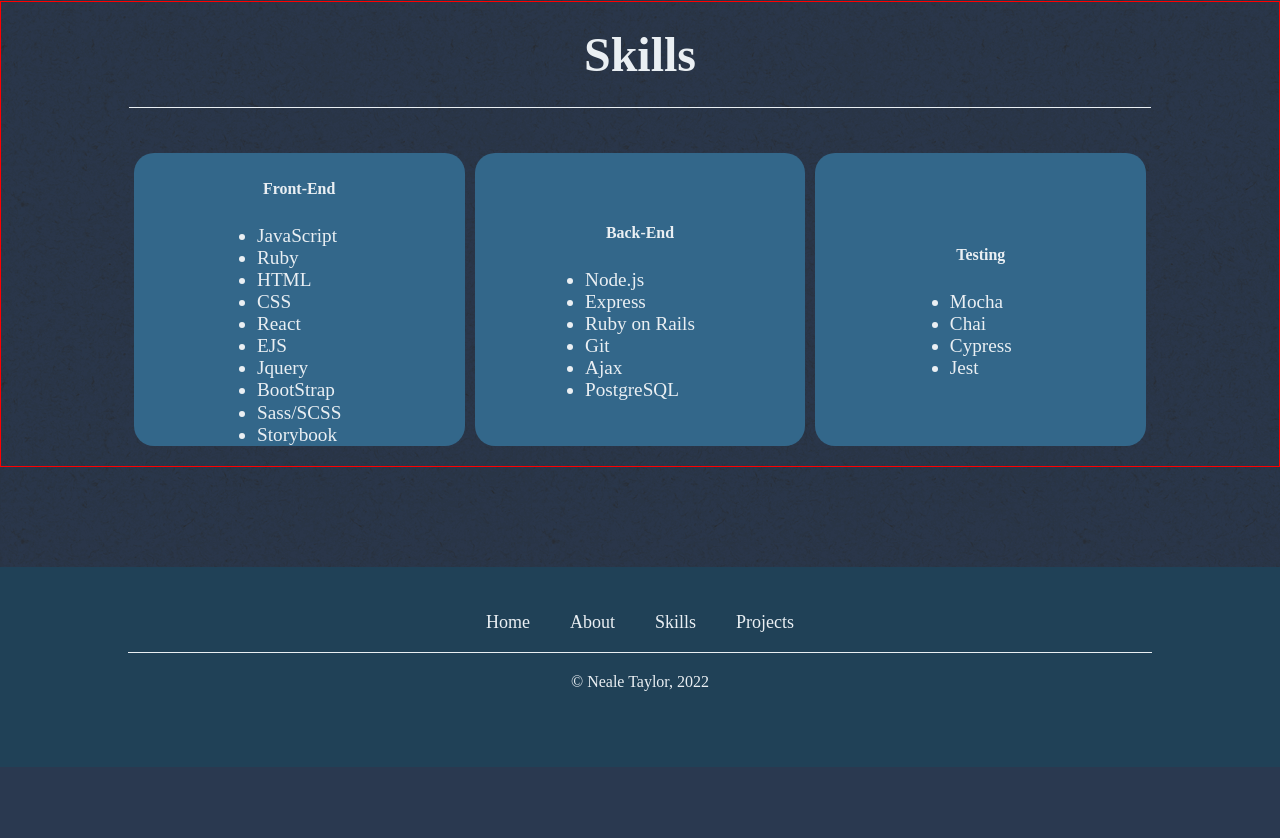
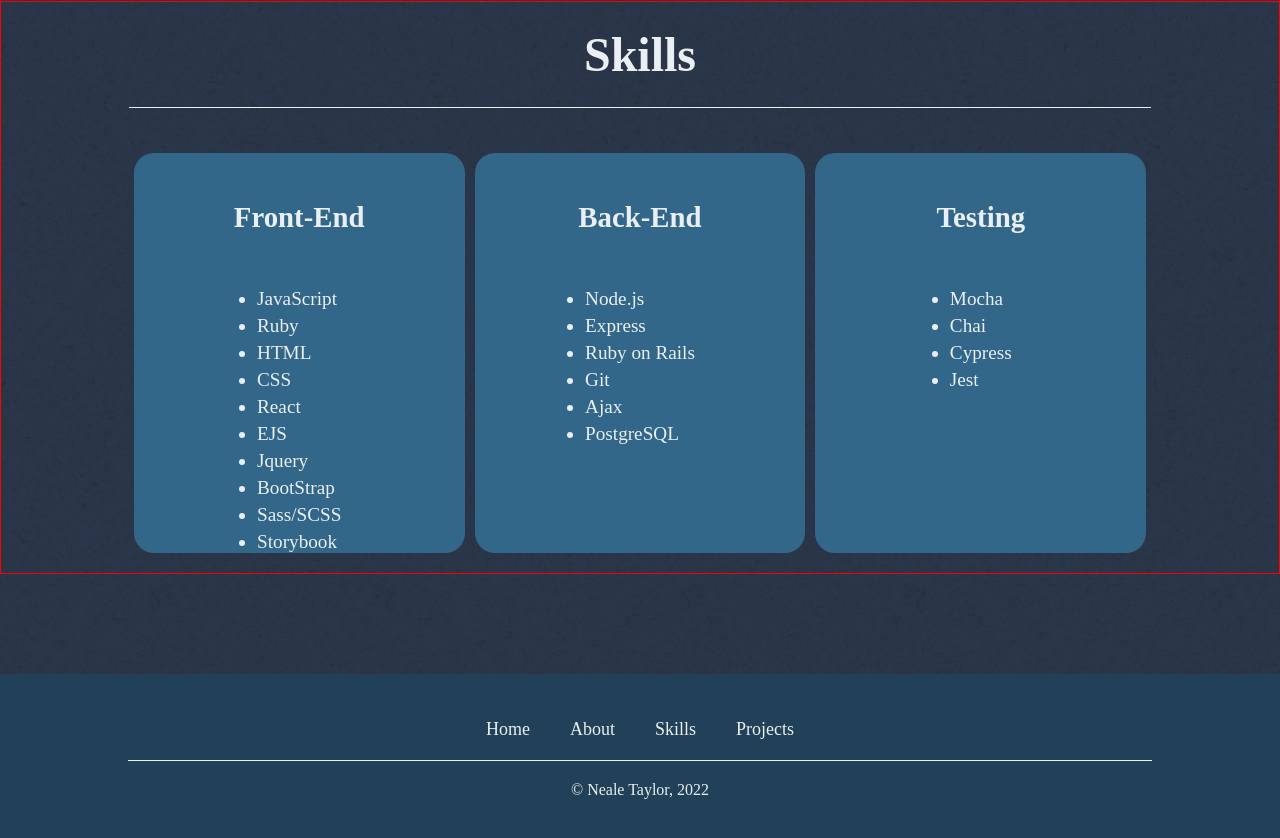
Before and after one commit to NealePT/nealetaylorcom, a React (Create React App) app in the folder react-site/: page / in a window 1280 px wide. Shown: the part 1480-2318 px from the top of the page. Before the commit the page ends 2247 px from the top, so only its background shows below. Built offline with nearby package versions, Linux system fonts and the light colour scheme.

Commit message:
modify flex

```diff
--- a/react-site/src/components/Skills.css
+++ b/react-site/src/components/Skills.css
@@ -17,10 +17,10 @@
   border-radius: 20px;
   color: #EAEFF3;
   max-height: 400px;
+  min-height: 400px;
   display: flex;
   flex-direction: column;
   align-items: center;
-  justify-content: center;
   margin: 20px 5px;
   min-width: calc(100% / 3 - 10px);
   font-size: 1.2rem;
@@ -29,4 +29,13 @@
 .skillcard {
   display: flex;
   flex-wrap: wrap;
+  justify-content: space-between;
 }
+
+.skillcard h5 {
+  font-size: 1.8rem;
+}
+
+.skillcard li {
+  margin: 5px;
+}
```
